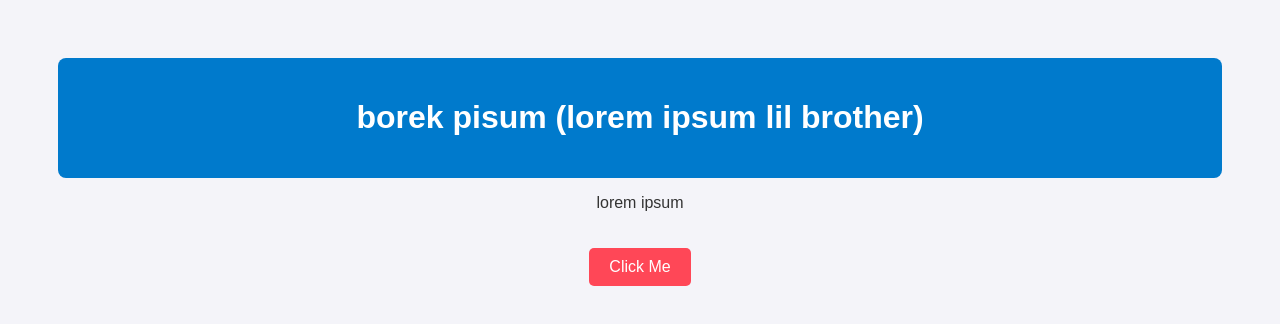
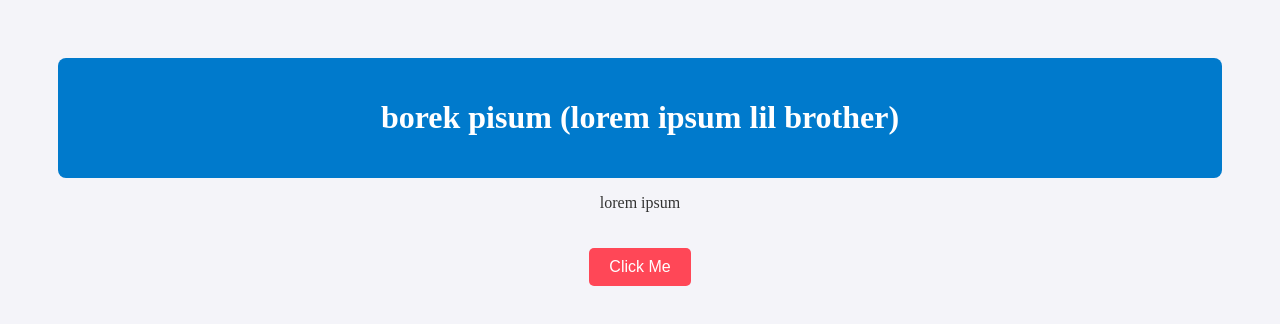
Before and after one commit to oof-oof12123/post-its, a plain HTML site: page index.html in a window 1280 px wide. Drawn offline with Linux system fonts and the light colour scheme.

Commit message:
Update style.css

```diff
--- a/style.css
+++ b/style.css
@@ -1,5 +1,5 @@
 body {
-    font-family: Fantasy, Comic-sans;
+    font-family: Comic-Sans-MS, Comic-Sans-MS;
     background-color: #f4f4f9;
     color: #333;
     text-align: center;
```
